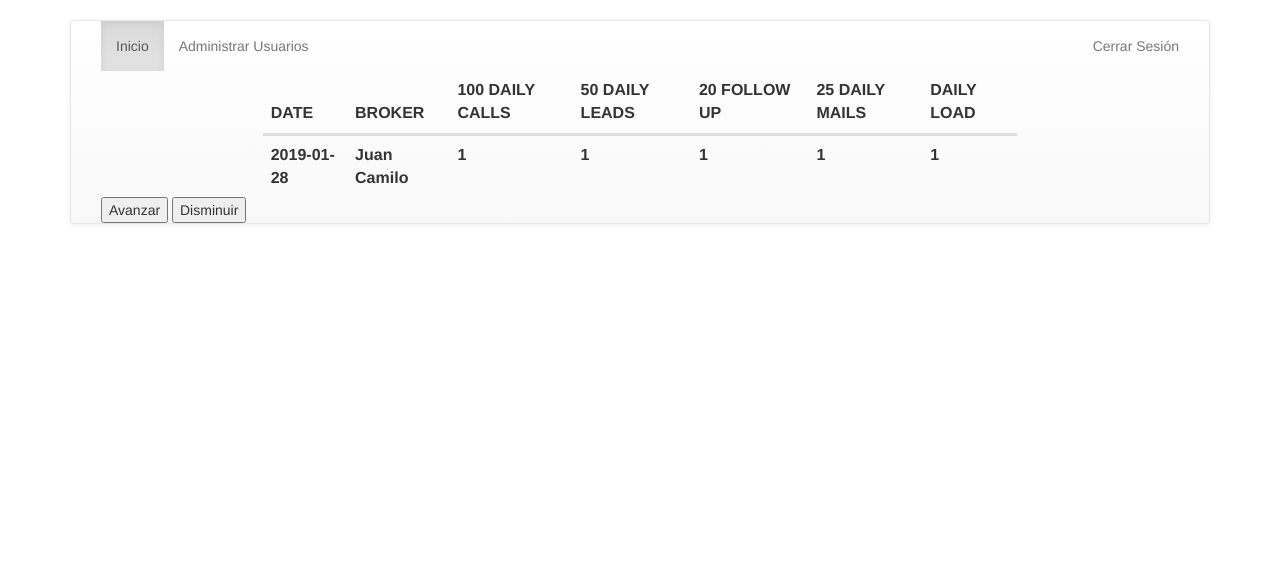
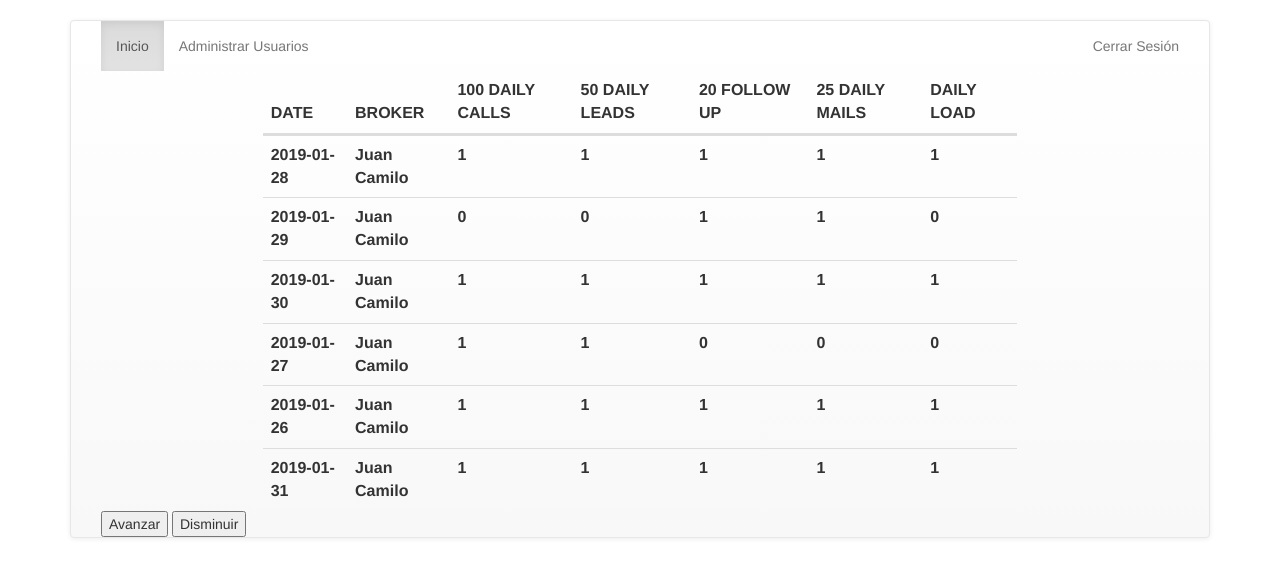
Before and after one commit to brayanjeshua/brokers, a PHP site: page /welcome.php in a window 1280 px wide. Shown: the top 577 px of the page. Run offline with PHP 8.4, Linux system fonts and the light colour scheme; a user stored in the database is signed in; data comes from the database, SQL or seed files in the repository; lists and menus that the app fills with data are empty; some libraries are stand-ins or nearby versions.

Commit message:
Se hizo cambio en el Bug del Administrador y hay que verificar la consulta

```diff
--- a/welcome.php
+++ b/welcome.php
@@ -13,7 +13,7 @@
 	if ($j == null) {
 		$j = 1;
 	}
-	if ($t =='1' and $j<'30') {
+	if ($t =='1' and $j<'31') {
 		$j++;
 	} else {
 		$j--;
@@ -34,7 +34,7 @@
 	$result2 = $mysqli->query($sql2);
 	$row2 = $result2->fetch_assoc();
 
-	$sql3 = "SELECT * FROM trabajo t INNER JOIN usuarios u ON t.id_usuario = u.id LIMIT 1 offset $j";
+	$sql3 = "SELECT * FROM trabajo t INNER JOIN usuarios u ON t.id_usuario = u.id LIMIT 500 offset $j";
 	$result3 = $mysqli->query($sql3);
 
 	//echo $sql3;
```
